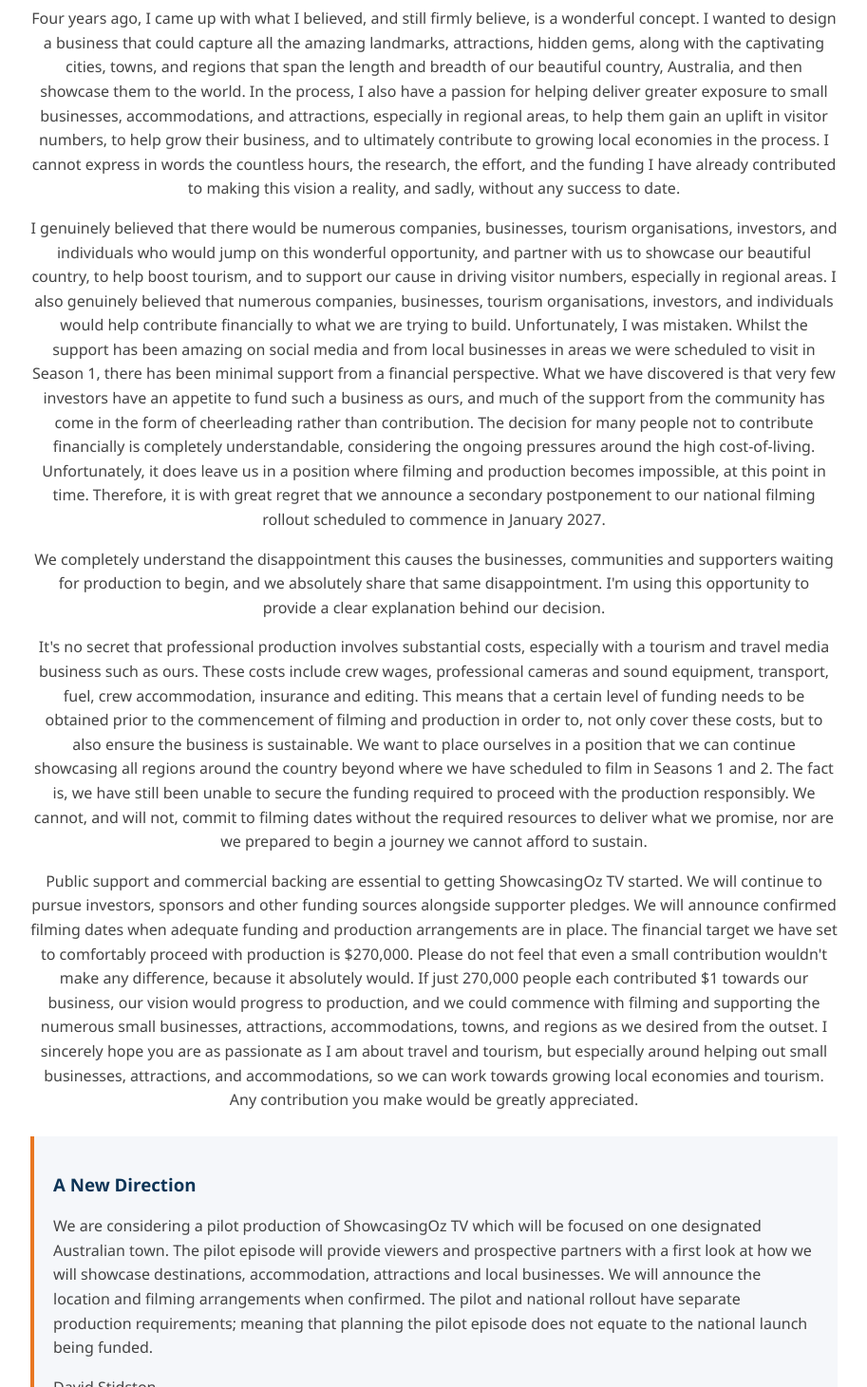
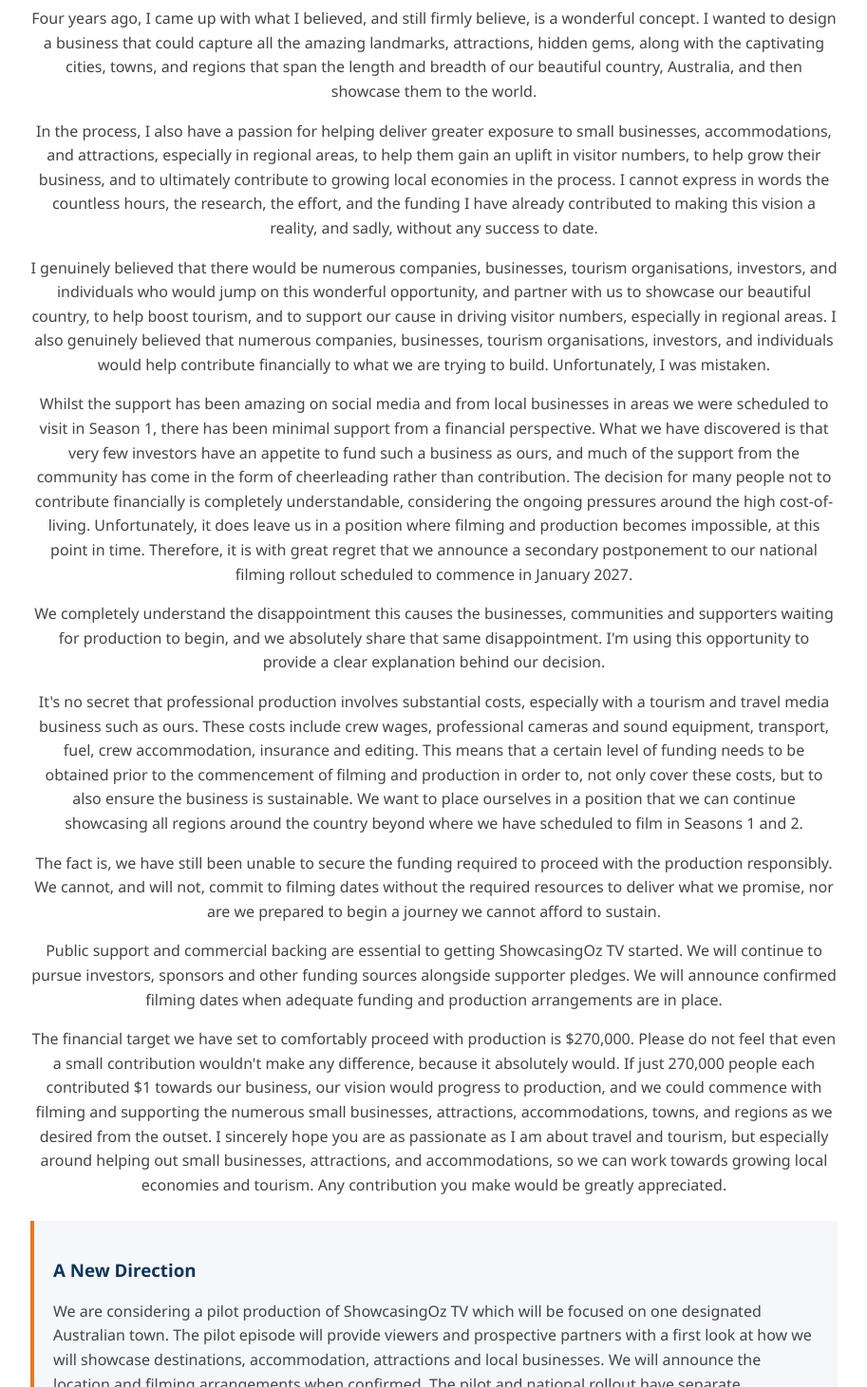
Before and after one commit to ShowcasingOzTV/showcasingoztv, a plain HTML site: page index.html in a window 1280 px wide. Shown: the part 2340-3801 px from the top of the page at 95% size, without its empty margins (183-1096 px from the left). Drawn offline with Linux system fonts and the light colour scheme.

Commit message:
Update index.html

```diff
--- a/index.html
+++ b/index.html
@@ -838,24 +838,30 @@
           Four years ago, I came up with what I believed, and still firmly believe, is a wonderful concept.
           I wanted to design a business that could capture all the amazing landmarks, attractions, hidden gems, along with the captivating cities,
           towns, and regions that span the length and breadth of our beautiful country, Australia, and then showcase them to the world.
+          </p>
+
+        <p>
           In the process, I also have a passion for helping deliver greater exposure to small businesses, accommodations, and attractions, especially in regional areas,
           to help them gain an uplift in visitor numbers, to help grow their business, and to ultimately contribute to growing local economies in the process.
           I cannot express in words the countless hours, the research, the effort, and the funding I have already contributed to making this vision a reality,
           and sadly, without any success to date.
-          </p>
+         </p>
 
         <p>
           I genuinely believed that there would be numerous companies, businesses, tourism organisations, investors, and individuals who would
           jump on this wonderful opportunity, and partner with us to showcase our beautiful country, to help boost tourism, and to support our cause in driving visitor
           numbers, especially in regional areas. I also genuinely believed that numerous companies, businesses, tourism organisations,
-          investors, and individuals would help contribute financially to what we are trying to build. Unfortunately, I was mistaken. Whilst the support
-          has been amazing on social media and from local businesses in areas we were scheduled to visit in Season 1, there has been minimal support from a
+          investors, and individuals would help contribute financially to what we are trying to build. Unfortunately, I was mistaken.
+          </p>
+
+       <p>
+          Whilst the support has been amazing on social media and from local businesses in areas we were scheduled to visit in Season 1, there has been minimal support from a
           financial perspective. What we have discovered is that very few investors have an appetite to fund such a business as ours, and much of the
           support from the community has come in the form of cheerleading rather than contribution. The decision for many people not to contribute financially
           is completely understandable, considering the ongoing pressures around the high cost-of-living. Unfortunately, it does leave us in a position where filming and production
           becomes impossible, at this point in time. Therefore, it is with great regret that we announce a secondary postponement to our national filming rollout
           scheduled to commence in January 2027.
-          </p>
+      </p>
 
         <p>
           We completely understand the disappointment
@@ -871,24 +877,30 @@
           This means that a certain level of funding needs to be obtained prior to the commencement of filming and production in order to, not only cover these costs,
           but to also ensure the business is sustainable. We want to place ourselves in a position that we can continue showcasing all regions
           around the country beyond where we have scheduled to film in Seasons 1 and 2.
+        </p>
+
+         <p>
           The fact is, we have still been unable to secure the funding required to
           proceed with the production responsibly. We cannot, and will not,
           commit to filming dates without the required resources to
           deliver what we promise, nor are we prepared to begin a journey we
           cannot afford to sustain.
-        </p>
+           </p>
 
         <p>
          Public support and commercial backing are essential to getting ShowcasingOz TV started.
          We will continue to pursue investors, sponsors and other funding sources alongside supporter pledges.
          We will announce confirmed filming dates when adequate funding and production arrangements
-         are in place. The financial target we have set to comfortably proceed with production is $270,000.
+         are in place.
+         </p>
+
+        <p>
+         The financial target we have set to comfortably proceed with production is $270,000.
          Please do not feel that even a small contribution wouldn't make any difference, because it absolutely would.
          If just 270,000 people each contributed $1 towards our business, our vision would progress to production, and we could commence with filming and supporting
          the numerous small businesses, attractions, accommodations, towns, and regions as we desired from the outset.
          I sincerely hope you are as passionate as I am about travel and tourism, but especially around helping out small businesses, attractions, and accommodations,
          so we can work towards growing local economies and tourism. Any contribution you make would be greatly appreciated.
-
         </p>
 
         <div class="pilot-note">
```
